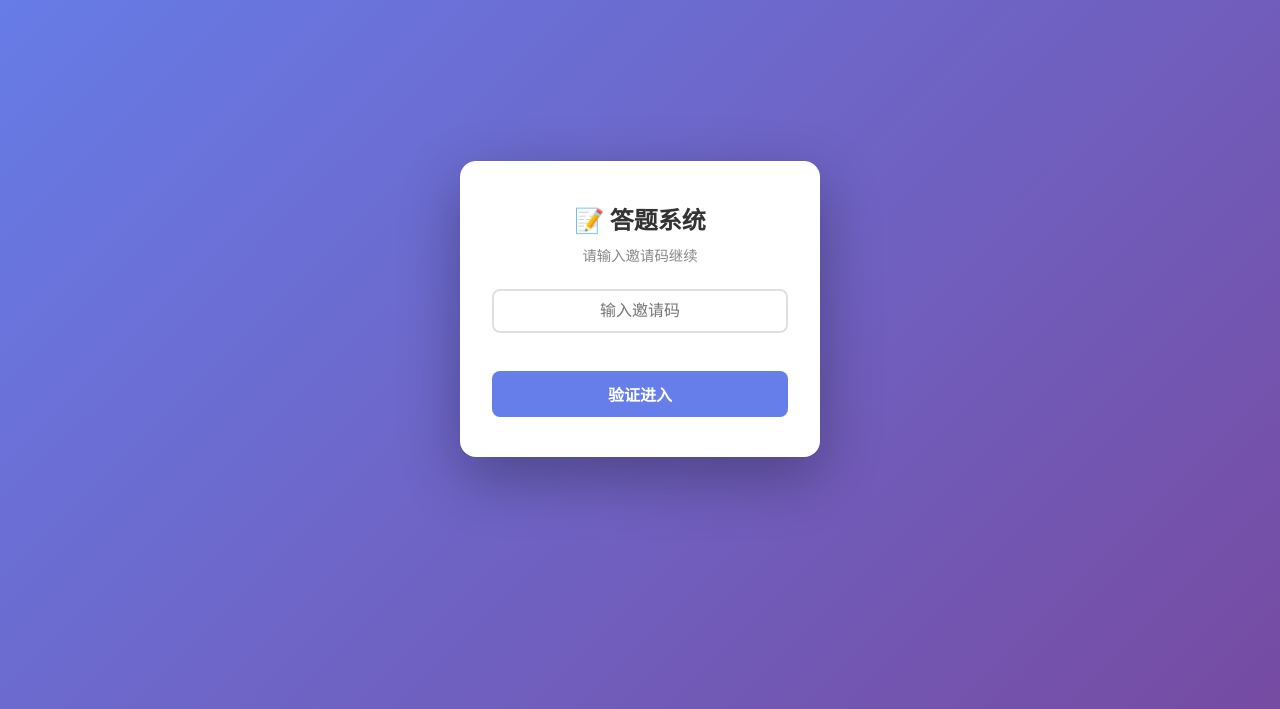
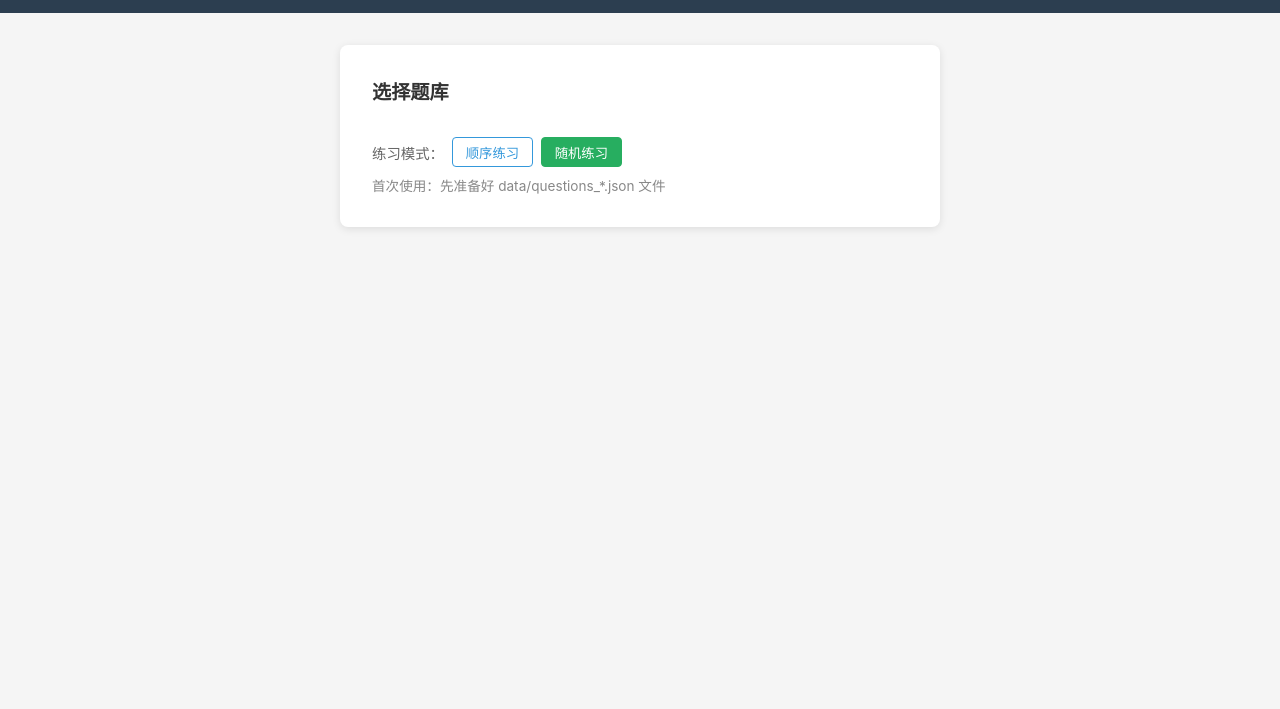
Before and after one commit to olivia-ymy/quiz-system, a plain HTML site: page index.html in a window 1280 px wide. Shown: the part 91-800 px from the top of the page. Drawn offline with Linux system fonts and the light colour scheme.

Commit message:
remove invite code gate

```diff
--- a/index.html
+++ b/index.html
@@ -7,22 +7,6 @@
   <link rel="stylesheet" href="css/style.css">
 </head>
 <body>
-  <!-- 邀请码验证界面 -->
-  <div id="invite-screen" style="position:fixed;inset:0;background:linear-gradient(135deg,#667eea 0%,#764ba2 100%);display:flex;align-items:center;justify-content:center;z-index:9999;">
-    <div style="background:white;border-radius:16px;padding:2.5rem 2rem;max-width:360px;width:90%;text-align:center;box-shadow:0 20px 60px rgba(0,0,0,0.3);">
-      <h2 style="margin:0 0 0.5rem;color:#333;">📝 答题系统</h2>
-      <p style="color:#888;font-size:0.9rem;margin:0 0 1.5rem;">请输入邀请码继续</p>
-      <input id="invite-input" type="text" placeholder="输入邀请码" autocomplete="off"
-        style="width:100%;padding:0.7rem 1rem;border:2px solid #e0e0e0;border-radius:8px;font-size:1rem;box-sizing:border-box;text-align:center;outline:none;"
-        onkeydown="if(event.key==='Enter')document.getElementById('invite-btn').click()">
-      <p id="invite-error" style="color:#e74c3c;font-size:0.85rem;margin:0.5rem 0 0;min-height:1.2em;"></p>
-      <button id="invite-btn" onclick="verifyInviteCode()"
-        style="width:100%;padding:0.7rem;background:#667eea;color:white;border:none;border-radius:8px;font-size:1rem;cursor:pointer;margin-top:0.8rem;font-weight:bold;">
-        验证进入
-      </button>
-    </div>
-  </div>
-
   <div id="app">
     <header>
       <h1>📝 初级会计答题系统</h1>
```
